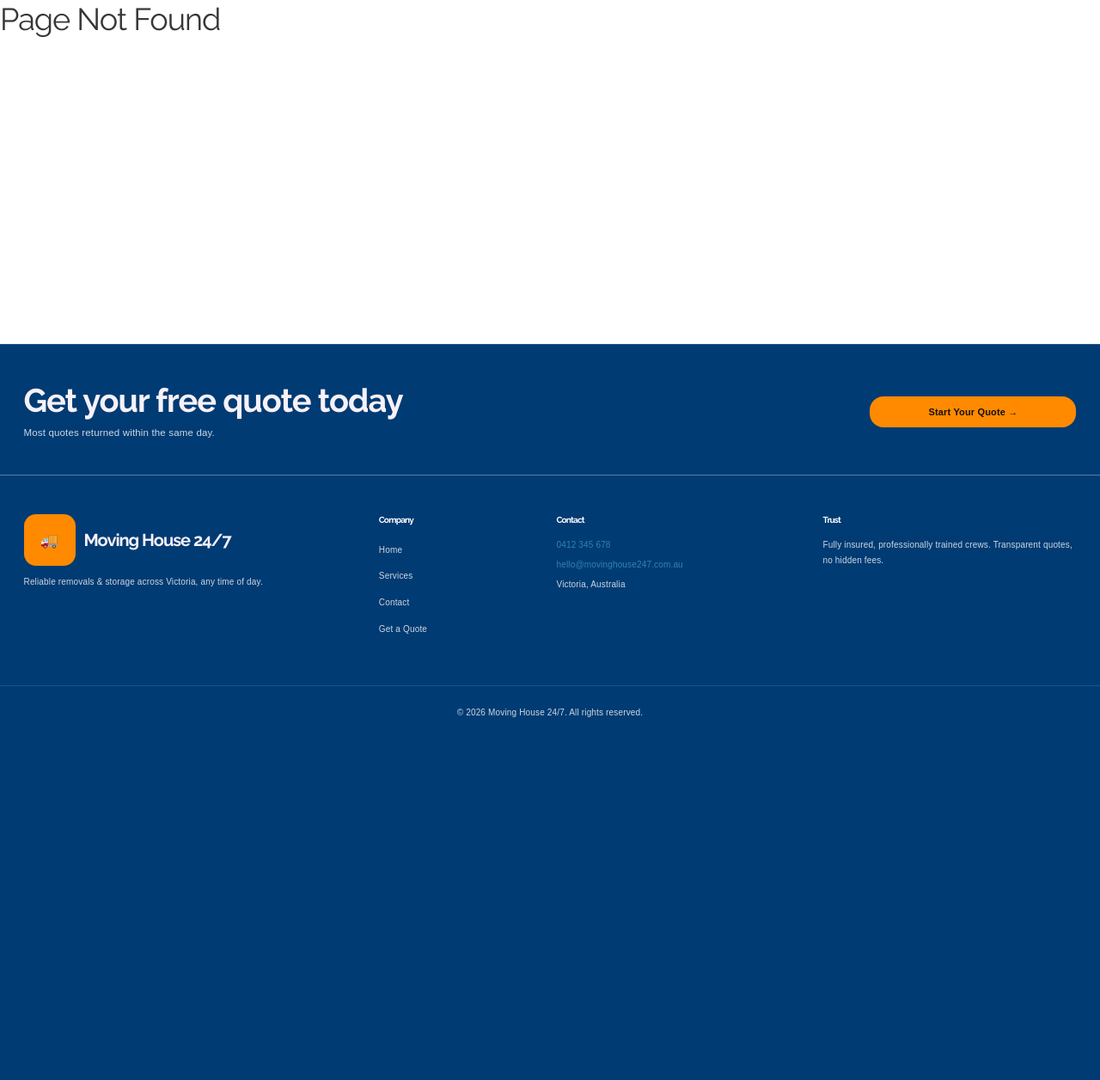
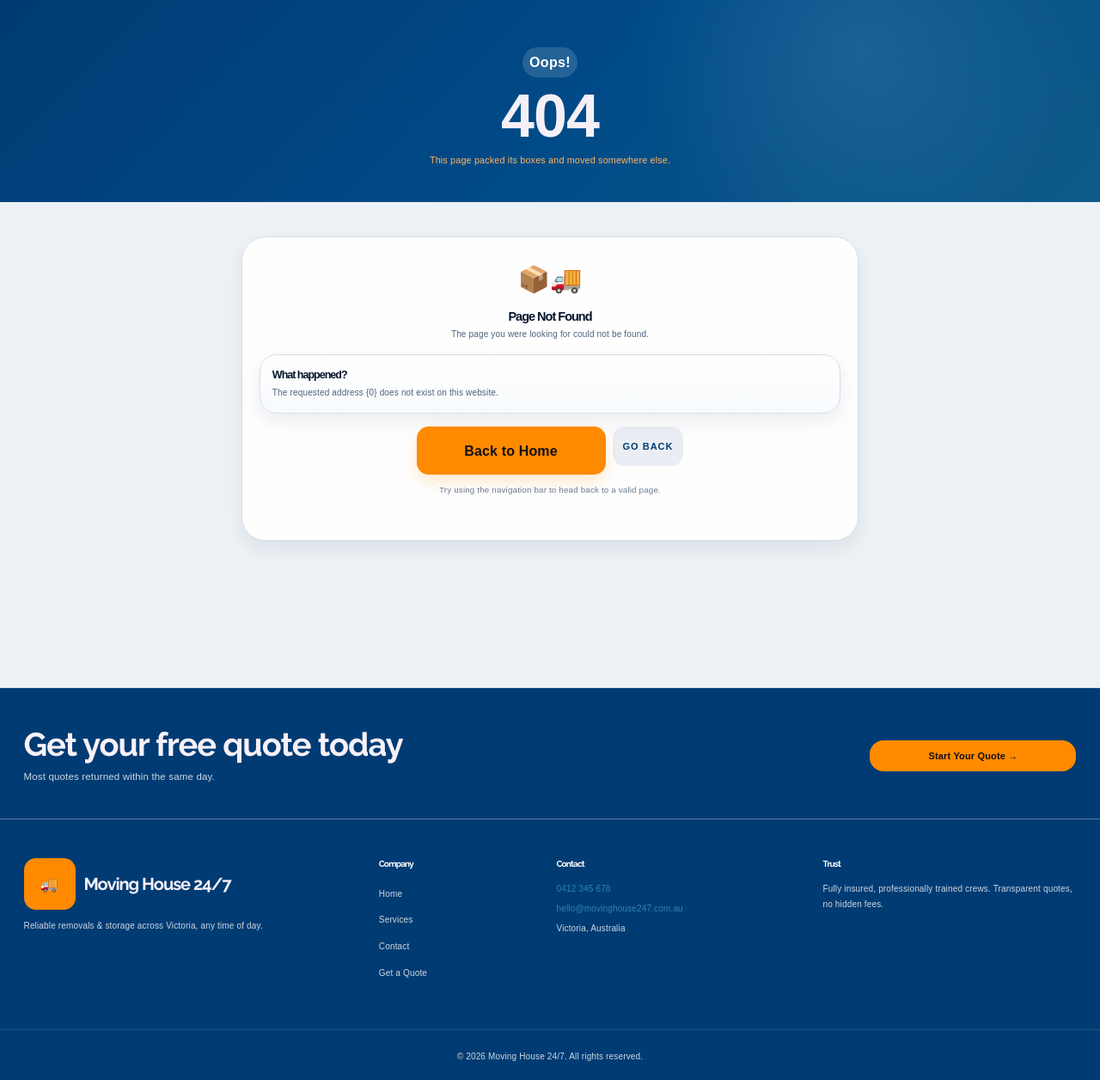
Before and after one commit to ijf03/Moving-House-247, a CakePHP app: the page made by templates/Error/missing_controller.php in a window 1280 px wide. Shown: the part 88-1344 px from the top of the page at 86% size. Before the commit the page ends 922 px from the top, so only its background shows below. Run offline with PHP 8.4 and a stand-in for CakePHP, Linux system fonts and the light colour scheme; the template is opened without the code that fills it, so the values that code supplies are empty; some libraries are stand-ins or nearby versions.

Commit message:
style(error): redesign 404 error page layout - Styled error400 page

```diff
--- a/templates/Error/missing_controller.php
+++ b/templates/Error/missing_controller.php
@@ -1 +1,64 @@
-<h2>Page Not Found</h2>
+
+<div class="mh-page-soft mh-error-page">
+    <section class="admin-hero mh-error-hero">
+        <div class="container">
+            <div class="admin-hero-shell">
+                <div class="admin-hero-content">
+                    <span class="admin-eyebrow"><?= __('Oops!') ?></span>
+                    <h1><?= __('404') ?></h1>
+                    <p class="admin-hero-text">
+                        <?= __('This page packed its boxes and moved somewhere else.') ?>
+                    </p>
+                </div>
+            </div>
+        </div>
+    </section>
+
+    <section class="admin-section">
+        <div class="container">
+            <div class="row justify-content-center">
+                <div class="col-lg-8">
+                    <div class="admin-table-card mh-error-card text-center">
+                        <div class="mh-error-emoji">📦🚚</div>
+
+                        <div class="admin-table-header">
+                            <h2><?= __('Page Not Found') ?></h2>
+                            <p>
+                                <?= __('The page you were looking for could not be found.') ?>
+                            </p>
+                        </div>
+
+                        <div class="mh-info-card mh-error-message-card">
+                            <div class="w-100">
+                                <h3><?= __('What happened?') ?></h3>
+                                <p>
+                                    <?= __('The requested address {0} does not exist on this website.', "<strong>" . h($url) . "</strong>") ?>
+                                </p>
+                            </div>
+                        </div>
+
+                        <div class="mh-error-actions">
+                            <?= $this->Html->link(
+                                __('Back to Home'),
+                                '/',
+                                ['class' => 'admin-primary-link']
+                            ) ?>
+
+                            <button
+                                onclick="history.back()"
+                                class="admin-action-link mh-back-btn"
+                                type="button"
+                            >
+                                <?= __('Go Back') ?>
+                            </button>
+                        </div>
+
+                        <p class="mh-error-note">
+                            <?= __('Try using the navigation bar to head back to a valid page.') ?>
+                        </p>
+                    </div>
+                </div>
+            </div>
+        </div>
+    </section>
+</div>
--- a/webroot/css/site.css
+++ b/webroot/css/site.css
@@ -936,6 +936,85 @@ body.mh-site {
     height: 100%;
 }
 
+/* 404 page */
+.mh-error-hero .admin-hero-content h1 {
+    font-size: clamp(4rem, 10vw, 7rem);
+    margin-bottom: 0.5rem;
+}
+
+.mh-error-card {
+    padding-top: 2.5rem;
+    padding-bottom: 2.5rem;
+}
+
+.mh-error-emoji {
+    font-size: 3rem;
+    margin-bottom: 1rem;
+}
+
+.mh-error-message-card {
+    margin-top: 1.5rem;
+    margin-bottom: 1.5rem;
+    text-align: left;
+    background: linear-gradient(180deg, rgba(255,255,255,0.98) 0%, rgba(247,250,252,0.98) 100%);
+}
+
+.mh-error-message-card h3 {
+    margin-bottom: 0.5rem;
+}
+
+.mh-error-actions {
+    margin-top: 1.5rem;
+    display: flex;
+    justify-content: center;
+}
+
+.mh-error-actions .admin-primary-link {
+    min-width: 220px;
+}
+
+.mh-error-note {
+    margin-top: 1rem;
+    color: #6b7c93;
+    font-size: 0.98rem;
+}
+
+.mh-error-actions {
+    margin-top: 1.5rem;
+    display: flex;
+    justify-content: center;
+    justify-items: center;
+    gap: 0.8rem;
+    flex-wrap: wrap;
+}
+
+.mh-back-btn {
+    display: inline-flex;
+    align-items: center;
+    justify-content: center;
+    min-height: 46px;
+    padding: 0.8rem 1.2rem;
+    border-radius: 14px;
+    font-weight: 700;
+    background: rgba(0, 59, 115, 0.08);
+    color: #003b73;
+}
+
+.mh-back-btn:hover {
+    background: rgba(0, 59, 115, 0.14);
+}
+
+@media (max-width: 767.98px) {
+    .mh-error-emoji {
+        font-size: 2.4rem;
+    }
+
+    .mh-error-card {
+        padding-top: 1.75rem;
+        padding-bottom: 1.75rem;
+    }
+}
+
 /*Admin mobile pages*/
 @media (max-width: 991.98px) {
     .admin-hero {
```
